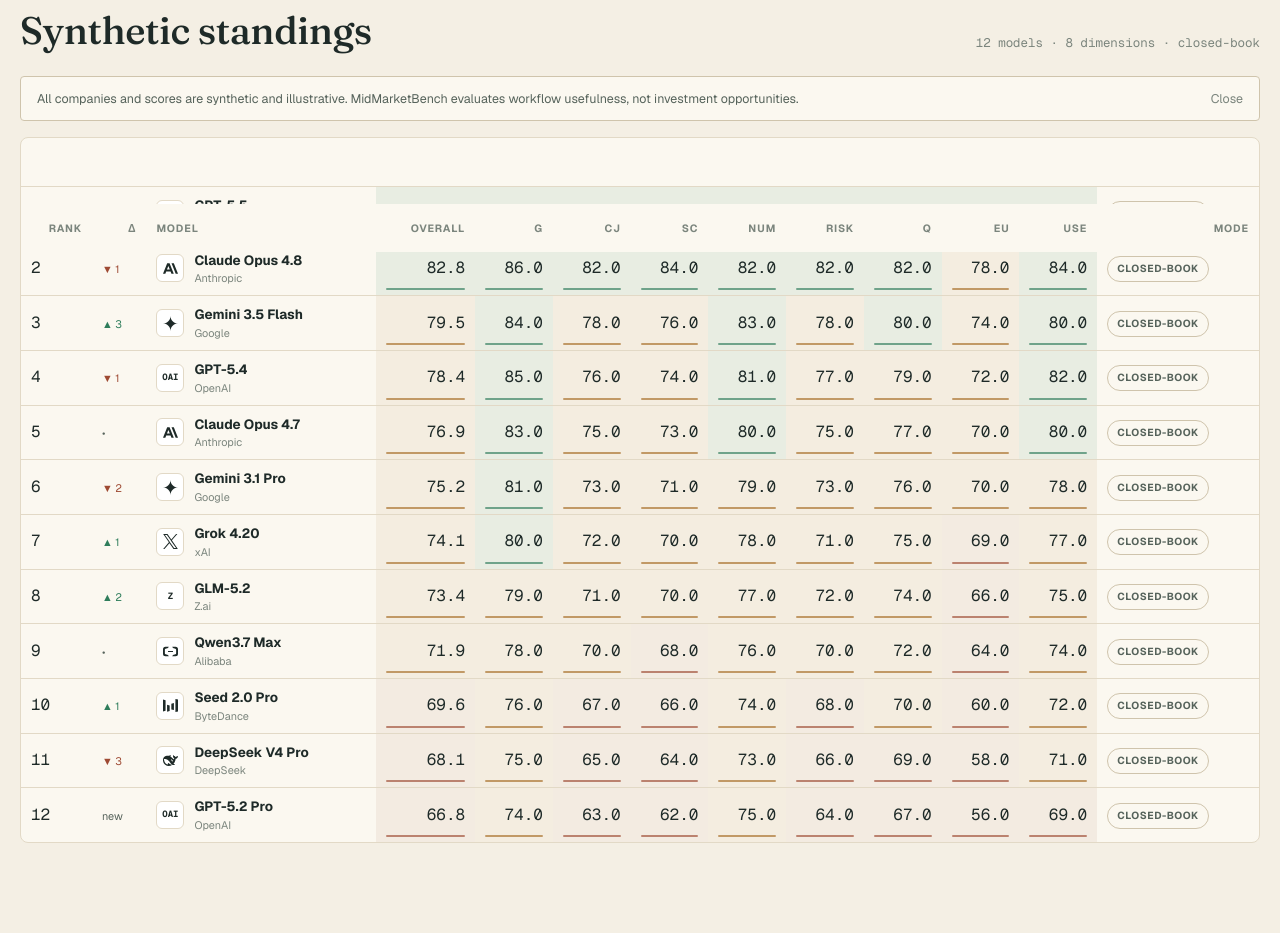
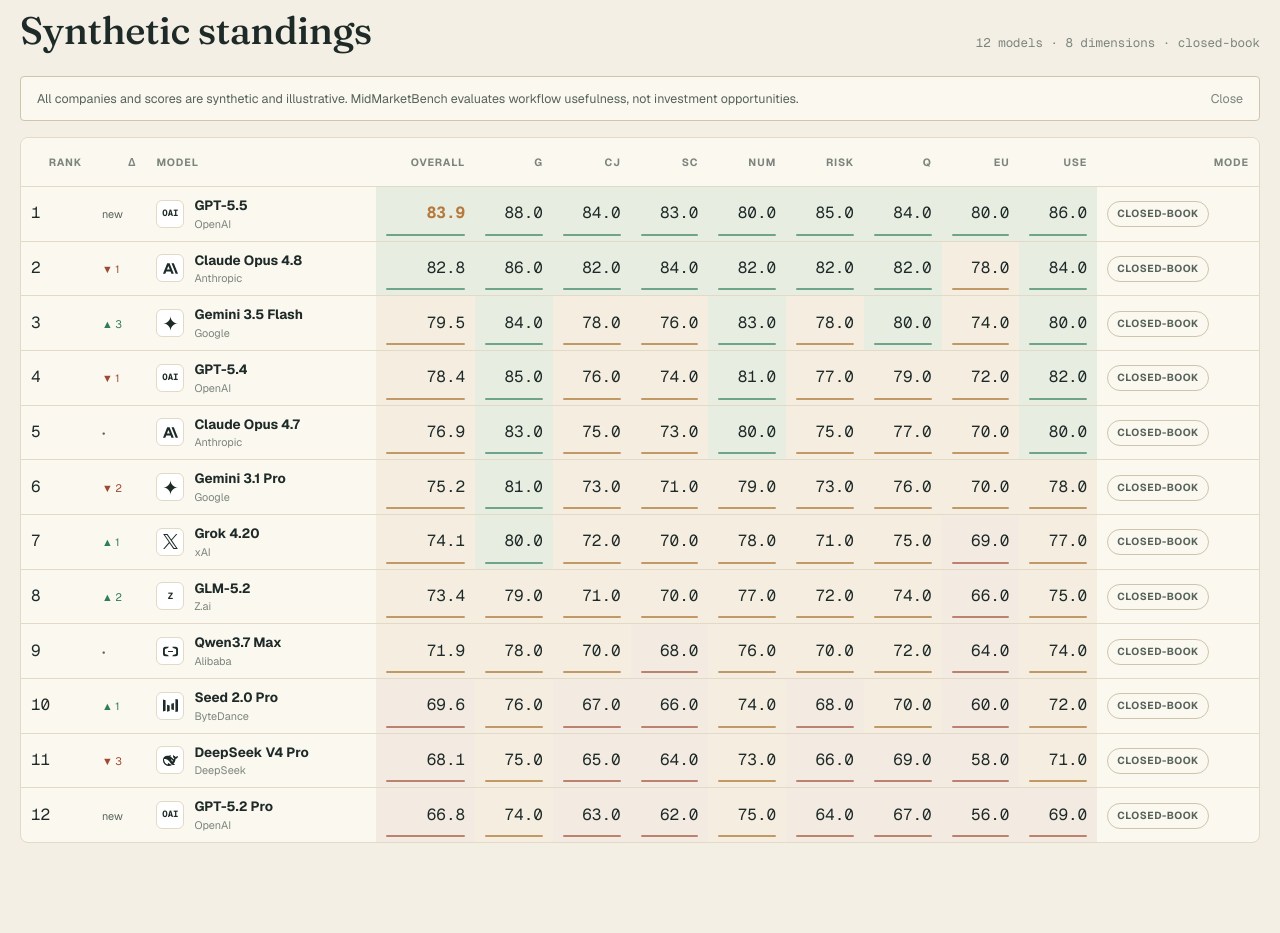
Before and after one commit to charlieajohnson/midmarketbench, a Next.js app: page / in a window 1280 px wide. Shown: the part 820-1753 px from the top of the page. Built offline with nearby package versions, Linux system fonts and the light colour scheme; no server answers.

Commit message:
Fix leaderboard header overlap

```diff
--- a/app/globals.css
+++ b/app/globals.css
@@ -366,9 +366,6 @@
   border-collapse: collapse;
 }
 .leaderboard th {
-  position: sticky;
-  z-index: 2;
-  top: 66px;
   background: var(--color-surface);
   color: var(--color-ink-muted);
   font-size: 0.66rem;
```
